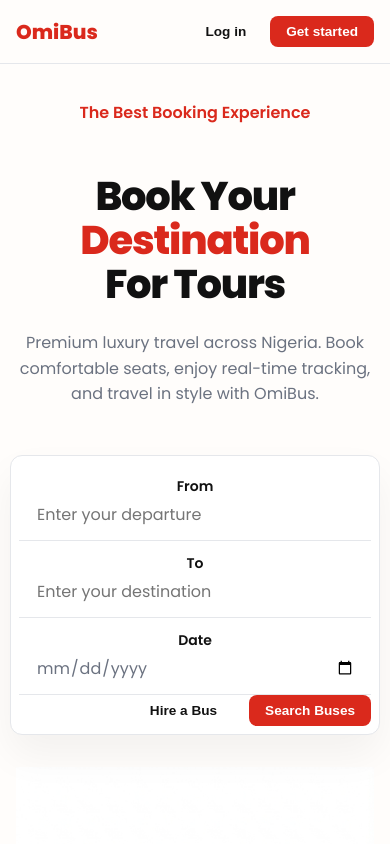
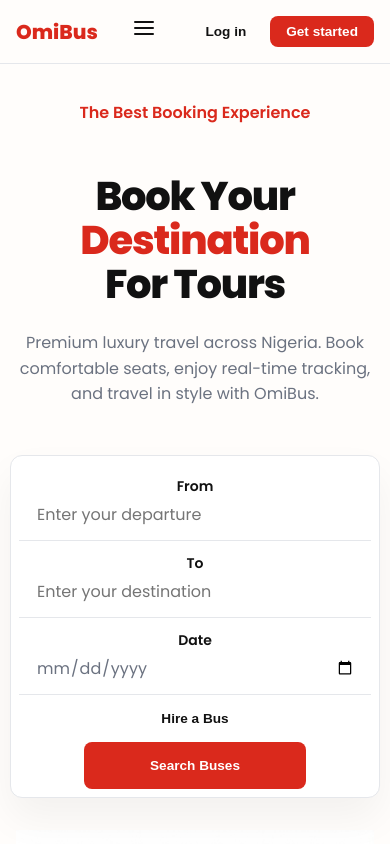
Before and after one commit to Uksman/OmniBus, a Next.js app: page / in a window 390 px wide. Shown: the top 844 px of the page. Built offline with nearby package versions, Linux system fonts and the light colour scheme; no server answers.

Commit message:
feat: add mobile hamburger menu and responsive styling to navigation and search buttons

```diff
--- a/app/page.tsx
+++ b/app/page.tsx
@@ -8,6 +8,7 @@ import { User } from '@supabase/supabase-js';
 
 export default function Home() {
   const [user, setUser] = useState<User | null>(null);
+  const [isMobileMenuOpen, setIsMobileMenuOpen] = useState(false);
 
   useEffect(() => {
     supabase.auth.getSession().then(({ data: { session } }) => {
@@ -27,7 +28,10 @@ export default function Home() {
         <div className="nav-brand">
            OmiBus
         </div>
-        <div className="nav-links">
+        <div className="hamburger-menu" onClick={() => setIsMobileMenuOpen(!isMobileMenuOpen)}>
+          <svg xmlns="http://www.w3.org/2000/svg" width="24" height="24" viewBox="0 0 24 24" fill="none" stroke="currentColor" strokeWidth="2" strokeLinecap="round" strokeLinejoin="round"><line x1="3" y1="12" x2="21" y2="12"></line><line x1="3" y1="6" x2="21" y2="6"></line><line x1="3" y1="18" x2="21" y2="18"></line></svg>
+        </div>
+        <div className={`nav-links ${isMobileMenuOpen ? 'active' : ''}`}>
           <Link href="/" className="nav-link">Home</Link>
           <Link href="/destinations" className="nav-link">Destinations</Link>
           <Link href="/account" className="nav-link">Bookings</Link>
@@ -78,12 +82,12 @@ export default function Home() {
               <input type="date" className="search-input" />
             </div>
 
-            <div style={{ width: '100%', display: 'flex', gap: '1rem', justifyContent: 'flex-end' }}>
-              <Link href="/hire">
-                <button className="btn-outline">Hire a Bus</button>
+            <div className="search-buttons">
+              <Link href="/hire" style={{ width: '100%' }}>
+                <button className="btn-outline" style={{ width: '100%', padding: '1rem' }}>Hire a Bus</button>
               </Link>
-              <Link href="/results">
-                <button className="btn-primary">Search Buses</button>
+              <Link href="/results" style={{ width: '100%' }}>
+                <button className="btn-primary" style={{ width: '100%', padding: '1rem' }}>Search Buses</button>
               </Link>
             </div>
           </div>
```
